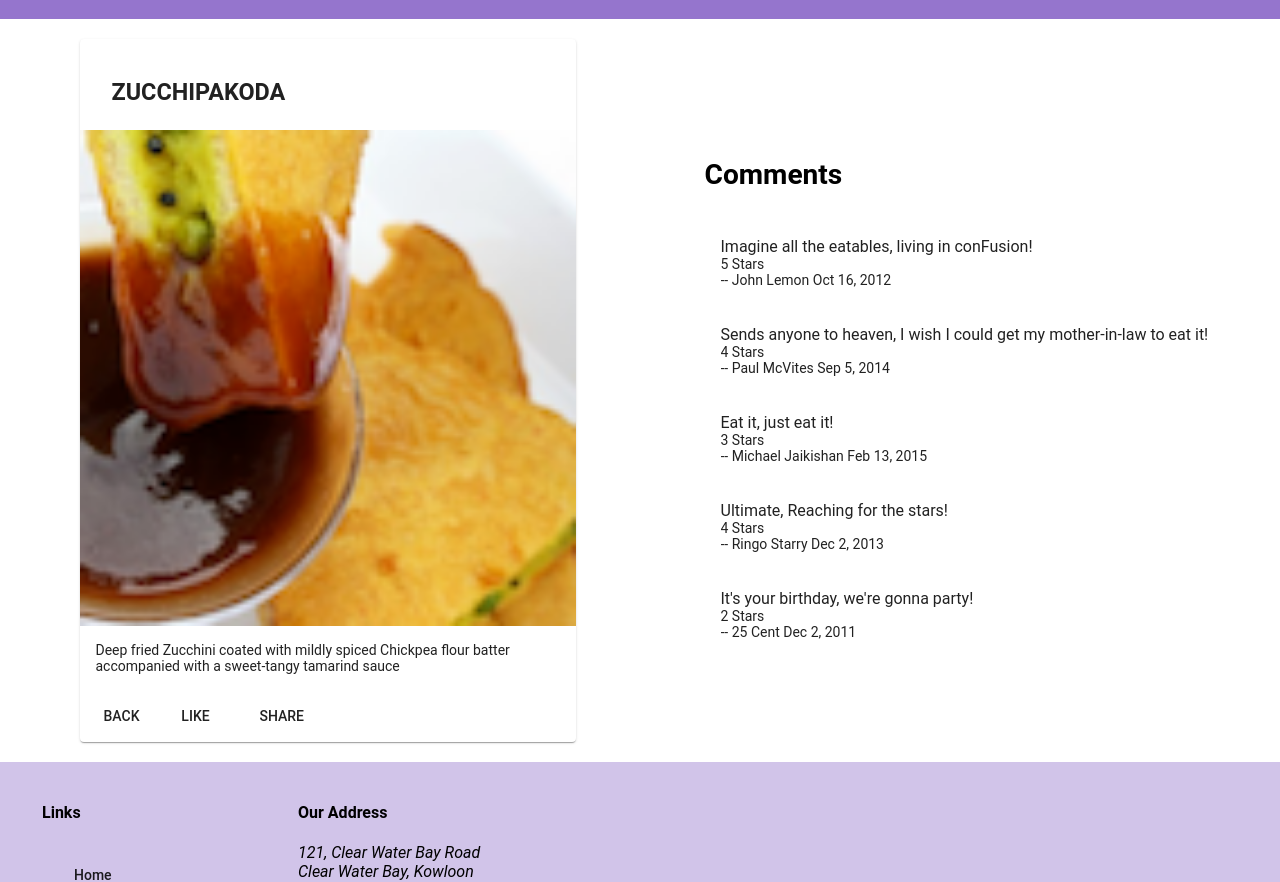
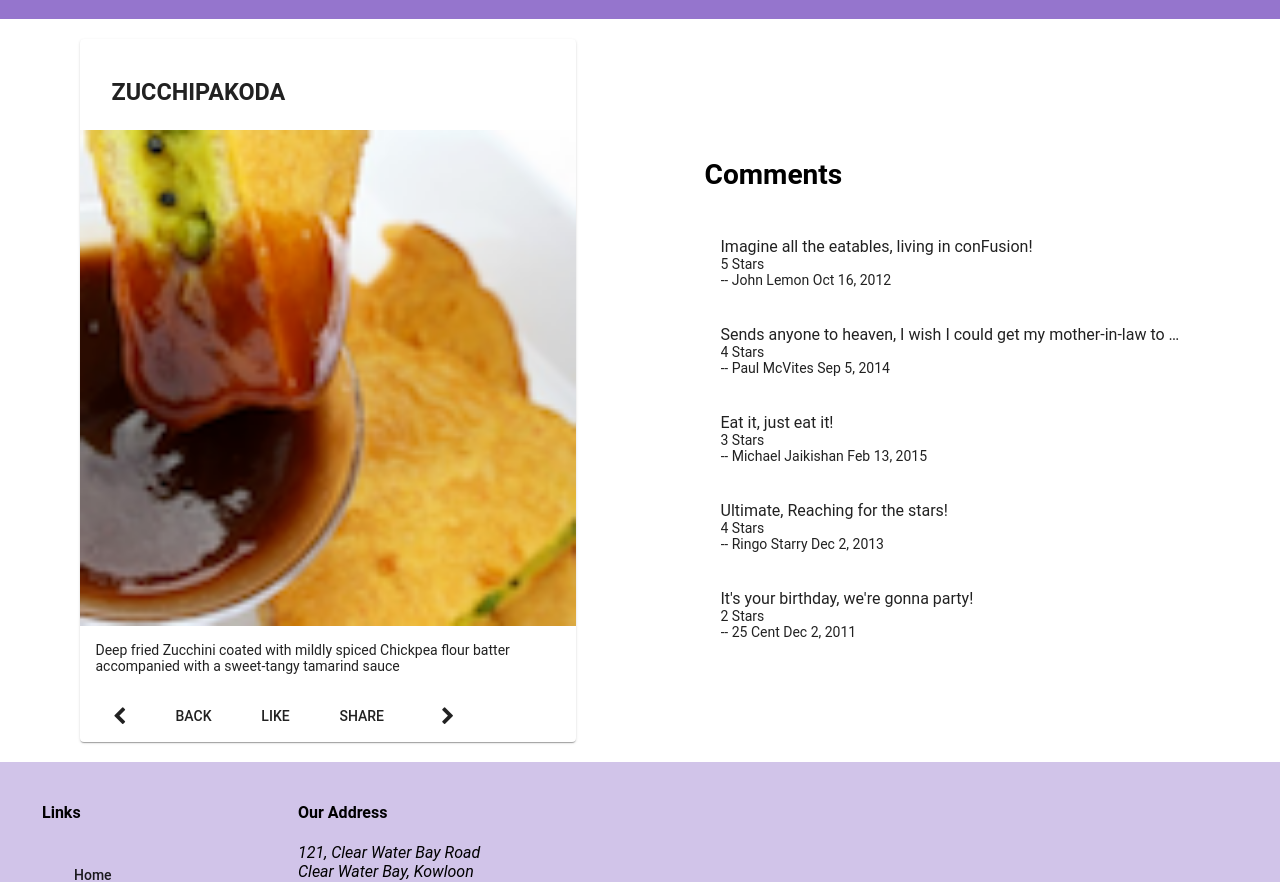
Before and after one commit to FernandoCandela/conFusion, an Angular app: page /dishdetail/1 in a window 1280 px wide. Shown: the part 320-1202 px from the top of the page. Built offline with nearby package versions, Linux system fonts and the light colour scheme.

Commit message:
RxJS Part 2

```diff
--- a/src/app/dishdetail/dishdetail.component.html
+++ b/src/app/dishdetail/dishdetail.component.html
@@ -6,8 +6,8 @@
     fxLayoutGap="10px"
     fxLayoutGap.xs="0">
 
-  <div fxFlex="40">
-    <mat-card fxFlex *ngIf="dish">
+  <div fxFlex="40" *ngIf="dish">
+    <mat-card >
         <mat-card-header>
             <mat-card-title>
                 <h3 *ngIf="dish">{{dish.name | uppercase}}</h3>
@@ -19,15 +19,23 @@
             </p>
         </mat-card-content>
         <mat-card-actions>
+            <button mat-button [routerLink]="['/dishdetail', prev]">
+                <span class="fa fa-chevron-left fa-lg"></span>
+            </button>
             <button mat-button (click)="goBack()">BACK</button>
             <button mat-button>LIKE</button>
             <button mat-button>SHARE</button>
+            <span class="flex-spacer"></span>
+            <span class="flex-spacer"></span>
+            <button mat-button [routerLink]="['/dishdetail', next]">
+                <span class="fa fa-chevron-right fa-lg"></span>
+            </button>
         </mat-card-actions>
     </mat-card>
   </div>
 
-  <div fxFlex="40">
-    <mat-list fxFlex *ngIf="dish">
+  <div fxFlex="40" *ngIf="dish">
+    <mat-list >
         <mat-card-title>
             <h3>Comments</h3>
         </mat-card-title>
--- a/src/app/dishdetail/dishdetail.component.ts
+++ b/src/app/dishdetail/dishdetail.component.ts
@@ -3,6 +3,7 @@
 import { Location } from '@angular/common';
 import { Dish } from '../shared/dish';
 import { DishService} from '../services/dish.service';
+import { switchMap } from 'rxjs/operators';
 @Component({
   selector: 'app-dishdetail',
   templateUrl: './dishdetail.component.html',
@@ -11,14 +12,24 @@
 export class DishdetailComponent implements OnInit {
 
   dish!: Dish;
+  dishIds!: string[];
+  prev!: string;
+  next!: string;
 
   constructor(private dishservice: DishService,
     private route: ActivatedRoute,
     private location: Location) { }
 
   ngOnInit() {
-    let id = this.route.snapshot.params['id'];
-    this.dishservice.getDish(id).subscribe(dish => this.dish =dish);
+    this.dishservice.getDishIds().subscribe(dishIds => this.dishIds = dishIds);
+    this.route.params.pipe(switchMap((params: Params) => this.dishservice.getDish(params['id'])))
+    .subscribe(dish => { this.dish = dish; this.setPrevNext(dish.id); });
+  }
+
+  setPrevNext(dishId: string){
+    const index = this.dishIds.indexOf(dishId);
+    this.prev = this.dishIds[(this.dishIds.length+ index - 1) % this.dishIds.length];
+    this.next = this.dishIds[(this.dishIds.length+ index + 1) % this.dishIds.length];
   }
 
   goBack(): void {
--- a/src/app/services/dish.service.ts
+++ b/src/app/services/dish.service.ts
@@ -23,4 +23,8 @@
   getFeaturedDish(): Observable<Dish> {
     return of(DISHES.filter((dish) => dish.featured)[0]).pipe(delay(2000));
   }
+
+  getDishIds(): Observable<string[]|any>{
+    return of(DISHES.map(dish => dish.id));
+  }
 }
```
